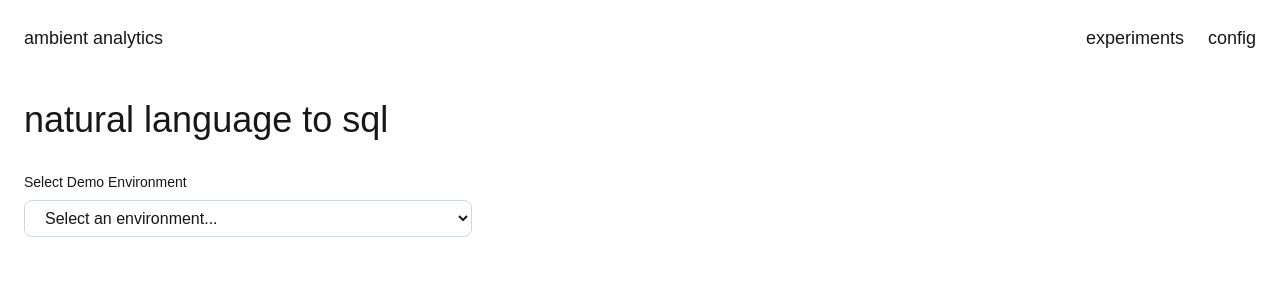
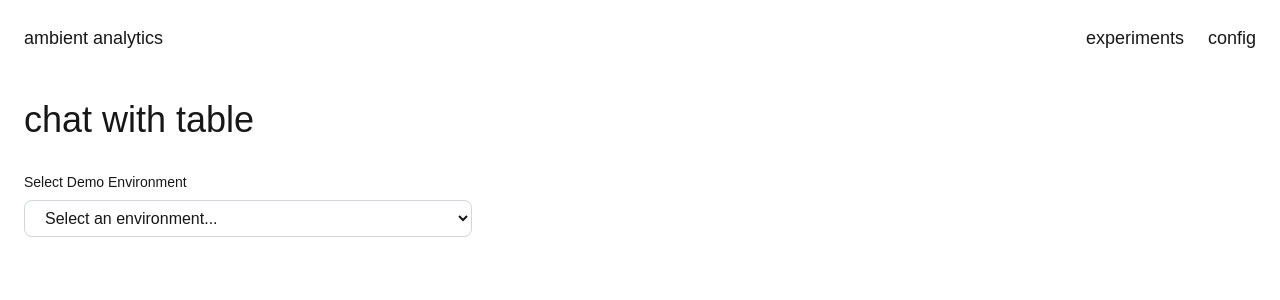
Before and after one commit to genesisdayrit/ambient-analytics, a Next.js app in the folder experiments/: page /experiments/natural-language-to-sql in a window 1280 px wide. Shown: the top 300 px of the page. Built offline with nearby package versions, Linux system fonts and the light colour scheme.

Commit message:
change route to chat-with-table

```diff
--- a/experiments/src/app/experiments/natural-language-to-sql/page.tsx
+++ b/experiments/src/app/experiments/natural-language-to-sql/page.tsx
@@ -258,9 +258,9 @@ export default function NaturalLanguageToSQL() {
           </Link>
         </div>
       </nav>
-      <div className="p-6 flex gap-6">
-        <div className="flex-1 min-w-0">
-          <h1 className="text-4xl mb-8">natural language to sql</h1>
+      <div className="p-6">
+        <div className="max-w-7xl mx-auto">
+          <h1 className="text-4xl mb-8">chat with table</h1>
 
           <div className="mb-6">
             <label htmlFor="env-selector" className="block text-sm mb-2">
@@ -362,7 +362,12 @@ export default function NaturalLanguageToSQL() {
 
         {selectedTable && (
           <div className="mt-8">
-            <h2 className="text-2xl mb-4">Columns in {selectedTable}</h2>
+            <h2 className="text-2xl mb-4">Table Schema & Sample Data</h2>
+
+            <div className="grid grid-cols-1 lg:grid-cols-2 gap-6">
+              {/* Column Information Schema */}
+              <div>
+                <h3 className="text-lg mb-3">Columns in {selectedTable}</h3>
 
                 {loadingColumns && (
                   <p className="text-gray-600 dark:text-gray-400">Loading columns...</p>
@@ -409,6 +414,58 @@ export default function NaturalLanguageToSQL() {
                 {!loadingColumns && !columnsError && columns.length === 0 && (
                   <p className="text-gray-600 dark:text-gray-400">No columns found in this table</p>
                 )}
+              </div>
+
+              {/* Sample Data */}
+              <div>
+                <h3 className="text-lg mb-3">Sample Data (LIMIT 10)</h3>
+
+                {loadingSample && (
+                  <p className="text-gray-600 dark:text-gray-400">Loading sample data...</p>
+                )}
+
+                {sampleError && (
+                  <p className="text-red-600 dark:text-red-400">{sampleError}</p>
+                )}
+
+                {!loadingSample && !sampleError && sampleData && sampleData.rows.length > 0 && (
+                  <div className="border border-gray-300 dark:border-gray-700 rounded-lg overflow-auto max-h-[600px]">
+                    <table className="w-full text-sm">
+                      <thead className="bg-gray-50 dark:bg-gray-800 sticky top-0">
+                        <tr>
+                          {sampleData.columns.map((col) => (
+                            <th key={col} className="px-3 py-2 text-left text-xs font-medium whitespace-nowrap">
+                              {col}
+                            </th>
+                          ))}
+                        </tr>
+                      </thead>
+                      <tbody className="divide-y divide-gray-200 dark:divide-gray-700">
+                        {sampleData.rows.map((row, idx) => (
+                          <tr key={idx} className="hover:bg-gray-50 dark:hover:bg-gray-800">
+                            {sampleData.columns.map((col) => (
+                              <td key={col} className="px-3 py-2 text-xs font-mono whitespace-nowrap">
+                                {row[col] === null ? (
+                                  <span className="text-gray-400 italic">null</span>
+                                ) : typeof row[col] === 'object' ? (
+                                  JSON.stringify(row[col])
+                                ) : (
+                                  String(row[col])
+                                )}
+                              </td>
+                            ))}
+                          </tr>
+                        ))}
+                      </tbody>
+                    </table>
+                  </div>
+                )}
+
+                {!loadingSample && !sampleError && sampleData && sampleData.rows.length === 0 && (
+                  <p className="text-gray-600 dark:text-gray-400">No data found in this table</p>
+                )}
+              </div>
+            </div>
           </div>
         )}
 
@@ -497,57 +554,6 @@ export default function NaturalLanguageToSQL() {
           </div>
         )}
         </div>
-
-        {selectedTable && (
-          <div className="flex-1 min-w-0">
-            <h2 className="text-2xl mb-4 sticky top-0 bg-white dark:bg-black py-2">Sample Data (LIMIT 10)</h2>
-
-            {loadingSample && (
-              <p className="text-gray-600 dark:text-gray-400">Loading sample data...</p>
-            )}
-
-            {sampleError && (
-              <p className="text-red-600 dark:text-red-400">{sampleError}</p>
-            )}
-
-            {!loadingSample && !sampleError && sampleData && sampleData.rows.length > 0 && (
-              <div className="border border-gray-300 dark:border-gray-700 rounded-lg overflow-auto max-h-[calc(100vh-200px)]">
-                <table className="w-full text-sm">
-                  <thead className="bg-gray-50 dark:bg-gray-800 sticky top-0">
-                    <tr>
-                      {sampleData.columns.map((col) => (
-                        <th key={col} className="px-3 py-2 text-left text-xs font-medium whitespace-nowrap">
-                          {col}
-                        </th>
-                      ))}
-                    </tr>
-                  </thead>
-                  <tbody className="divide-y divide-gray-200 dark:divide-gray-700">
-                    {sampleData.rows.map((row, idx) => (
-                      <tr key={idx} className="hover:bg-gray-50 dark:hover:bg-gray-800">
-                        {sampleData.columns.map((col) => (
-                          <td key={col} className="px-3 py-2 text-xs font-mono whitespace-nowrap">
-                            {row[col] === null ? (
-                              <span className="text-gray-400 italic">null</span>
-                            ) : typeof row[col] === 'object' ? (
-                              JSON.stringify(row[col])
-                            ) : (
-                              String(row[col])
-                            )}
-                          </td>
-                        ))}
-                      </tr>
-                    ))}
-                  </tbody>
-                </table>
-              </div>
-            )}
-
-            {!loadingSample && !sampleError && sampleData && sampleData.rows.length === 0 && (
-              <p className="text-gray-600 dark:text-gray-400">No data found in this table</p>
-            )}
-          </div>
-        )}
       </div>
     </div>
   );
--- a/experiments/src/app/experiments/page.tsx
+++ b/experiments/src/app/experiments/page.tsx
@@ -2,7 +2,7 @@ import Link from "next/link";
 
 const experiments = [
   { id: 1, title: "connect to db", href: "/experiments/connect-to-db" },
-  { id: 2, title: "natural language to sql", href: "/experiments/natural-language-to-sql" },
+  { id: 2, title: "chat with table", href: "/experiments/natural-language-to-sql" },
   { id: 3, title: "SQL to Visual" },
 ];
 
```
Lines whose indentation alone changed are shown as unchanged.
